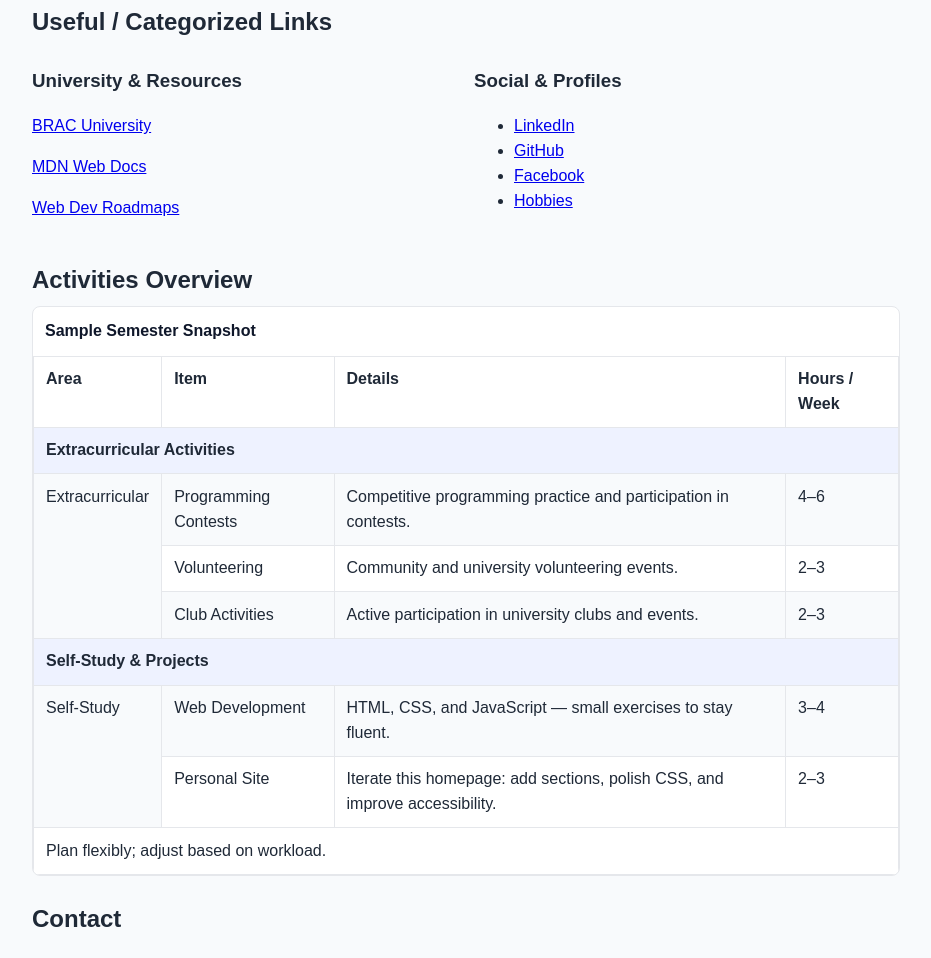
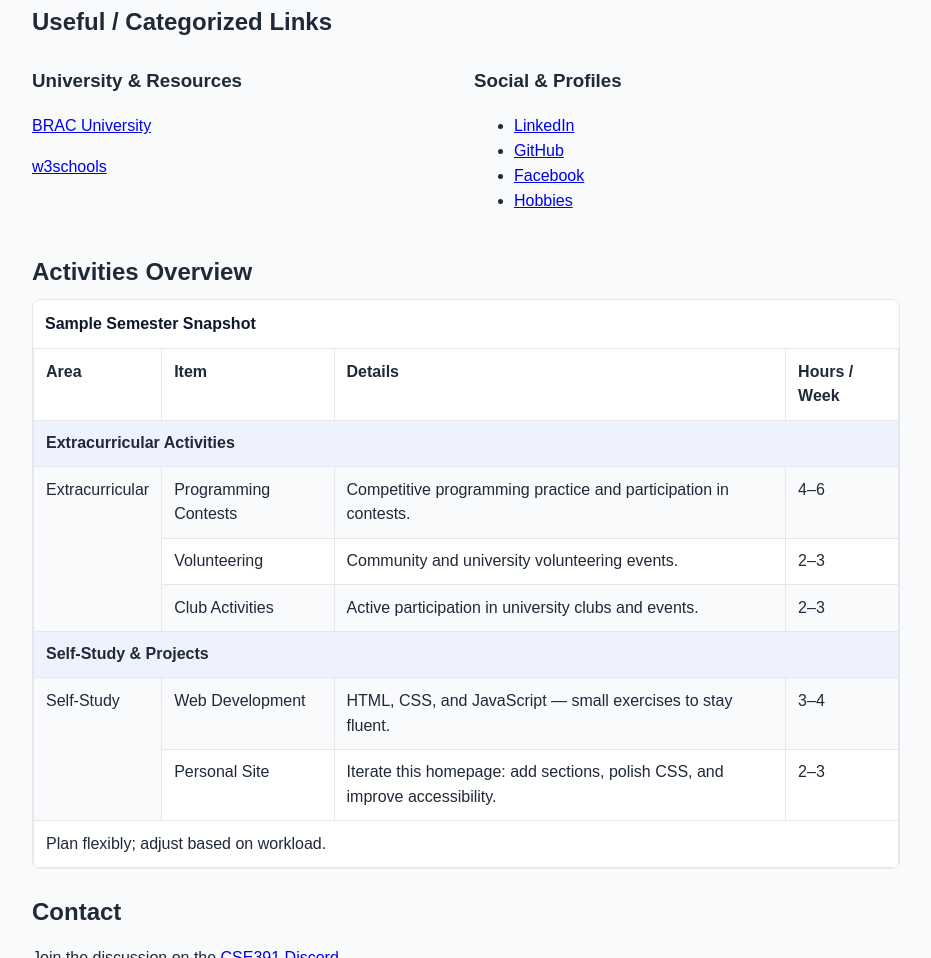
Before and after one commit to IsratEsha99/Israt-Jahan-Esha_portfolio, a plain HTML site: page index.html in a window 1280 px wide. Shown: the part 1051-2009 px from the top of the page, without its empty margins (174-1105 px from the left). Drawn offline with Linux system fonts and the light colour scheme.

Commit message:
Replace MDN and Roadmaps links with w3schools link

```diff
--- a/index.html
+++ b/index.html
@@ -113,8 +113,7 @@
           <div>
             <h3>University &amp; Resources</h3>
             <p><a href="https://www.bracu.ac.bd/">BRAC University</a></p>
-            <p><a href="https://developer.mozilla.org/en-US/docs/Web">MDN Web Docs</a></p>
-            <p><a href="https://roadmap.sh/">Web Dev Roadmaps</a></p>
+            <p><a href="https://www.w3schools.com/">w3schools</a></p>
           </div>
           <div>
             <h3>Social &amp; Profiles</h3>
```
